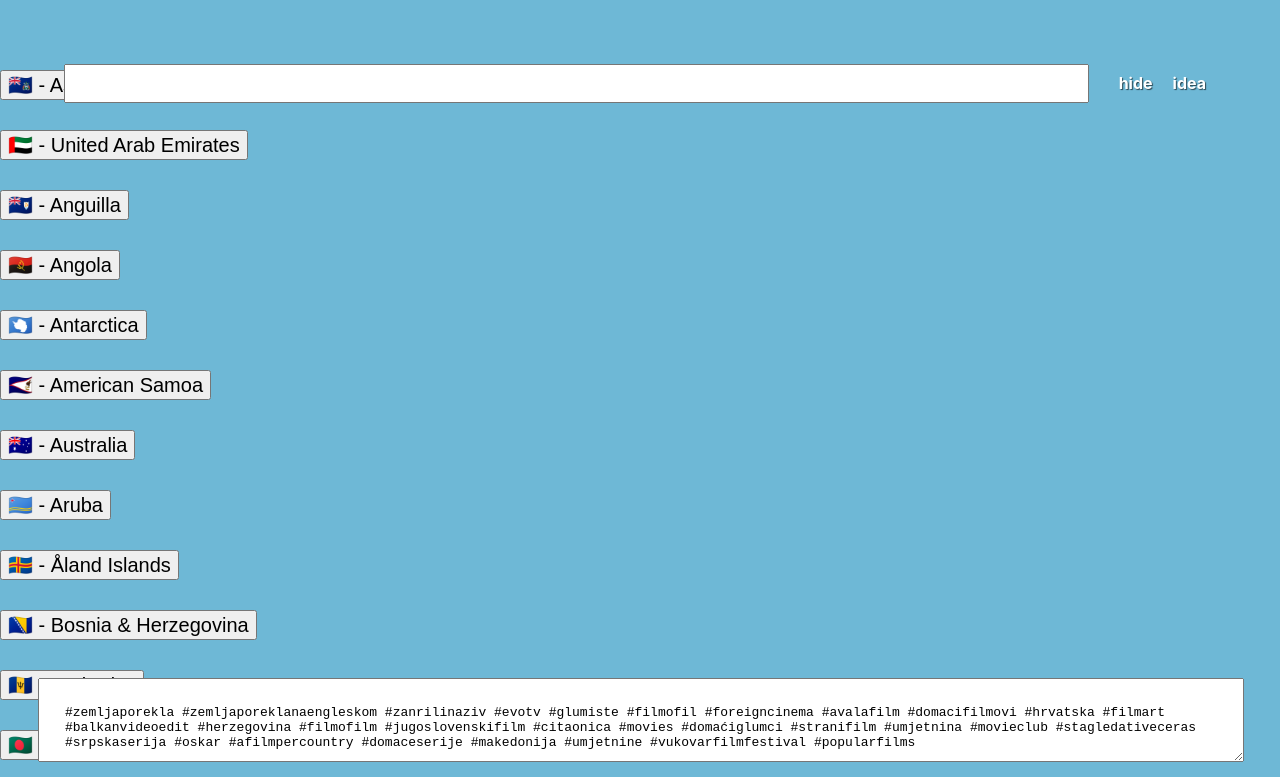
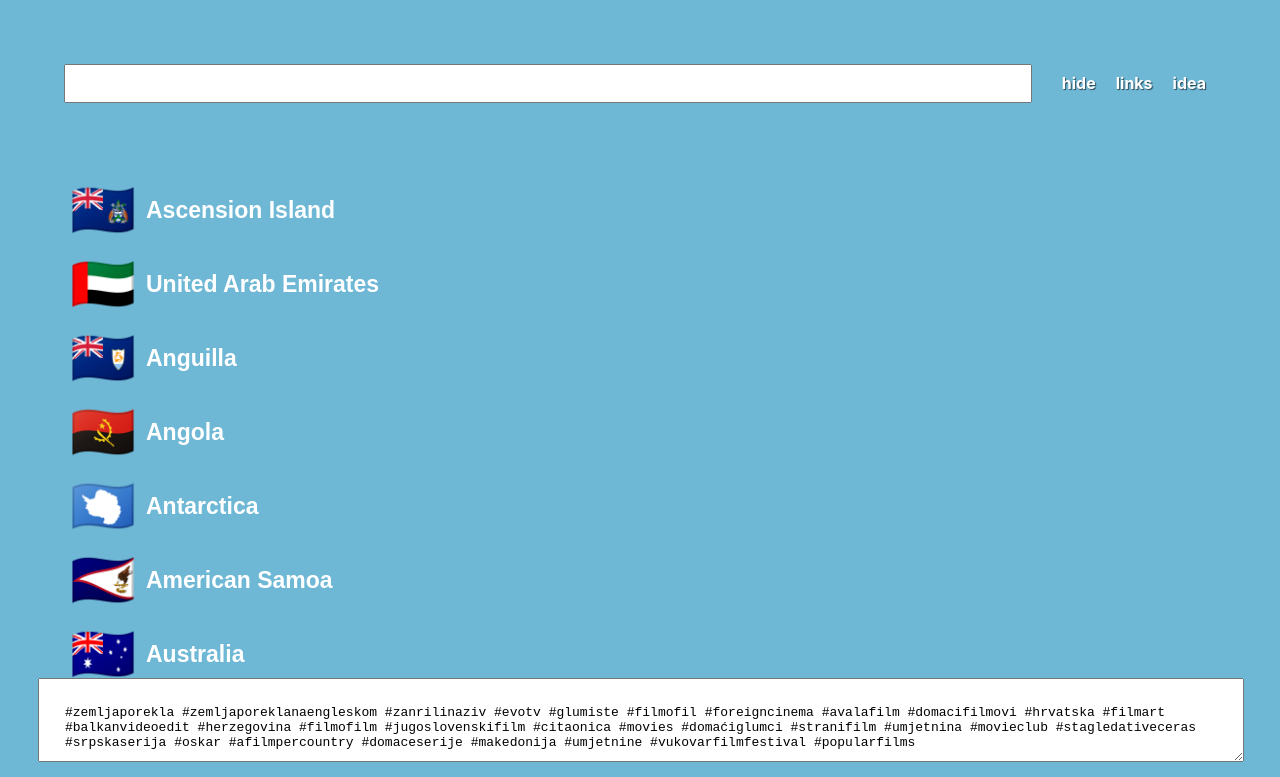
Before and after one commit to kosijer/insta-flags, a React (Create React App) app: page / in a window 1280 px wide. Shown: the top 777 px of the page. Built offline with nearby package versions, Linux system fonts and the light colour scheme.

Commit message:
Add copy to clipboard, improve styling, add links

```diff
--- a/src/App.css
+++ b/src/App.css
@@ -41,8 +41,21 @@
 
 .flagButton {
   display: flex;
-  font-size: 20px;
-  margin: 30px 0px;
+  font-size: 23px;
+  margin: 10px 5%;
+  width: 90%;
+  background: none;
+  border: none;
+  color: white;
+  font-weight: bold;
+  align-content: center;
+  flex-direction: row;
+  align-items: center;
+}
+
+.flagButton span {
+  font-size: 230%;
+  padding-right: 10px;
 }
 
 .container {
@@ -99,3 +112,28 @@ textarea {
   color: white;
   text-shadow: 1px 1px 1px #0000009e;
 }
+
+.links {
+  margin-top: 10%;
+}
+
+.link {
+  display: block;
+  margin: 0 auto 0;
+  width: 90%;
+  text-align: left;
+  white-space: nowrap;
+  text-overflow: ellipsis;
+  overflow: hidden;
+  color: black;
+  text-decoration: none;
+  padding: 15px 0;
+}
+
+.link:hover {
+  color: red;
+}
+
+.countries {
+  padding: 10% 0 20%;
+}
--- a/src/App.js
+++ b/src/App.js
@@ -1,5 +1,6 @@
-import React, { useState } from "react";
+import React, { useState, useRef } from "react";
 import { flags } from "./data/data.js";
+import { links } from "./data/links.js";
 import { WATCHED } from "./data/watched";
 import { hashtags } from "./data/hashtags";
 import "./App.css";
@@ -9,6 +10,8 @@ function App() {
   const [selectedFlag, setSelectedFlag] = useState({});
   const [search, setSearch] = useState("");
   const [showWatched, setShowWatched] = useState(false);
+  const [showLinks, setShowLinks] = useState(false);
+  const textAreaRef = useRef(null);
 
   const windowHeight = window.innerHeight - 110;
   function generateFlage(flag) {
@@ -22,6 +25,12 @@ function App() {
     );
     var randomCountry = unwatched[Math.floor(Math.random() * unwatched.length)];
     generateFlage(flags[randomCountry]);
+  }
+
+  function copyToClipboard(e) {
+    textAreaRef.current.select();
+    document.execCommand("copy");
+    e.target.focus();
   }
 
   function getTags() {
@@ -46,7 +55,7 @@ function App() {
 
   const styles = {
     container: {
-      height: windowHeight,
+      minHeight: windowHeight,
     },
   };
 
@@ -69,13 +78,34 @@ function App() {
             <span onClick={() => setShowWatched(!showWatched)}>
               {showWatched ? "show" : "hide"}
             </span>
+            <span onClick={() => setShowLinks(!showLinks)}>links</span>
             <span onClick={() => giveIdea()}>idea</span>
           </div>
 
-          <textarea>{getTags()}</textarea>
+          <textarea ref={textAreaRef} onClick={copyToClipboard}>
+            {getTags()}
+          </textarea>
+          {showLinks && (
+            <div className="links">
+              {links.map((link, id) => (
+                <a
+                  rel="noopener noreferrer"
+                  target="_blank"
+                  className="link"
+                  key={id}
+                  href={link}
+                >
+                  {link}
+                </a>
+              ))}
+            </div>
+          )}
+          <div className="countries">
             {countries.map((flagcode, i) => {
               if (
-              flags[flagcode].name.toLowerCase().includes(search.toLowerCase())
+                flags[flagcode].name
+                  .toLowerCase()
+                  .includes(search.toLowerCase())
               ) {
                 return (
                   <button
@@ -84,12 +114,13 @@ function App() {
                     key={i}
                     style={{ opacity: WATCHED.includes(flagcode) ? 0.5 : 1 }}
                   >
-                  {flags[flagcode].emoji} - {flags[flagcode].name}
+                    <span>{flags[flagcode].emoji}</span> {flags[flagcode].name}
                   </button>
                 );
               }
               return null;
             })}
+          </div>
         </>
       ) : (
         <div style={styles.container} className="container">
--- /dev/null
+++ b/src/data/links.js
@@ -0,0 +1,12 @@
+export const links = [
+  "http://www.letterboxd.com/gambastv/list/world-in-cinema-challenge/",
+  "http://www.letterboxd.com/mariogaborovic/list/a-favourite-film-per-country-conquest/",
+  "http://www.letterboxd.com/aftermath1906/list/countries-a-z/",
+  "http://www.letterboxd.com/frymanjayce/list/march-around-the-world-the-complete-list/",
+  "http://www.letterboxd.com/morbusboek/list/film-weltreise/",
+  "http://www.letterboxd.com/aftermath1906/list/a-film-from-every-country/",
+  "http://www.letterboxd.com/knaldskalle/list/conquer-the-world-challenge/",
+  "http://www.letterboxd.com/willowandglass/list/my-cinematic-world-tour-2016/",
+  "http://www.letterboxd.com/weathered/list/map/",
+  "http://www.letterboxd.com/alexahex/list/one-movie-from-every-country/",
+];
```
Lines whose indentation alone changed are shown as unchanged.
